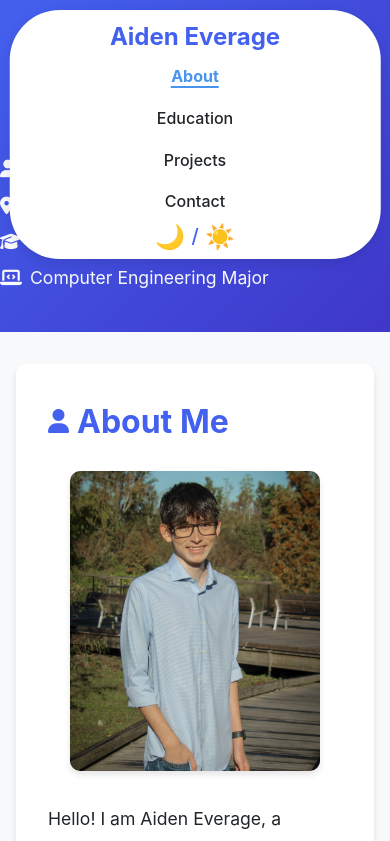
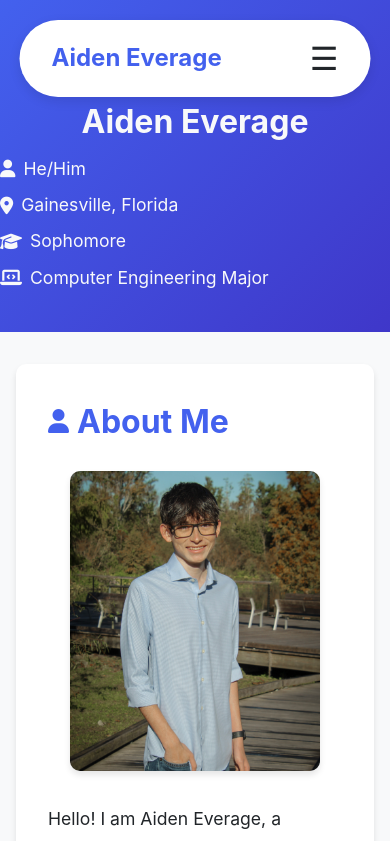
Before and after one commit to aideneverageuf/aideneverageuf.github.io, a React (Vite) app: page / in a window 390 px wide. Shown: the top 841 px of the page. Built offline with nearby package versions, Linux system fonts and the light colour scheme.

Commit message:
added hamburger menu for mobile

```diff
--- a/src/components/NavBar.jsx
+++ b/src/components/NavBar.jsx
@@ -1,12 +1,13 @@
-import React, { useEffect, useState } from 'react';
+import React, { useState, useEffect } from 'react';
 
 function Navbar({ toggleDarkMode }) {
   const [activeSection, setActiveSection] = useState('');
+  const [menuOpen, setMenuOpen] = useState(false);
 
   useEffect(() => {
     const handleScroll = () => {
       const sections = document.querySelectorAll('section');
-			const scrollPos = window.scrollY + window.innerHeight / 2; // Middle of screen
+      const scrollPos = window.scrollY + window.innerHeight / 2;
       let closestSection = '';
       let minDistance = Infinity;
 
@@ -28,24 +29,36 @@ function Navbar({ toggleDarkMode }) {
     return () => window.removeEventListener('scroll', handleScroll);
   }, []);
 
+  const toggleMenu = () => {
+    setMenuOpen(!menuOpen);
+  };
+
+  const closeMenu = () => {
+    setMenuOpen(false);
+  };
+
   return (
-    <nav className='navbar'>
+    <nav className="navbar">
       <div className="nav-container">
         <div className="logo">
           <a href="#">Aiden Everage</a>
         </div>
-            <ul className="nav-links">
-            <li><a href="#intro" className={activeSection === 'intro' ? 'active' : ''}>About</a></li>
-            <li><a href="#education" className={activeSection === 'education' ? 'active' : ''}>Education</a></li>
-            <li><a href="#projects" className={activeSection === 'projects' ? 'active' : ''}>Projects</a></li>
-            <li><a href="#contact" className={activeSection === 'contact' ? 'active' : ''}>Contact</a></li>
+
+        {/* Hamburger Icon for Mobile */}
+        <div className="hamburger" onClick={toggleMenu}>
+          ☰
+        </div>
+
+        {/* Nav Links */}
+        <ul className={`nav-links ${menuOpen ? 'active' : ''}`}>
+          <li><a href="#intro" onClick={closeMenu} className={activeSection === 'intro' ? 'active' : ''}>About</a></li>
+          <li><a href="#education" onClick={closeMenu} className={activeSection === 'education' ? 'active' : ''}>Education</a></li>
+          <li><a href="#projects" onClick={closeMenu} className={activeSection === 'projects' ? 'active' : ''}>Projects</a></li>
+          <li><a href="#contact" onClick={closeMenu} className={activeSection === 'contact' ? 'active' : ''}>Contact</a></li>
+          <li><button onClick={() => { toggleDarkMode(); closeMenu(); }} className="theme-toggle">🌙 / ☀️</button></li>
         </ul>
-            <button onClick={toggleDarkMode} className="theme-toggle">
-            🌙 / ☀️
-            </button>
       </div>
     </nav>
-
   );
 }
 
--- a/src/styles/global.css
+++ b/src/styles/global.css
@@ -279,24 +279,55 @@ h2 i {
   }
 }
 
+.hamburger {
+  display: none;
+  font-size: 2rem;
+  cursor: pointer;
+}
+
 @media (max-width: 768px) {
-  .navbar {
-    width: 95%;
-    top: 10px; /* closer to top on mobile */
-    padding: 0.5rem 1rem;
+  .nav-links {
+    position: absolute;
+    top: 80px; /* lower than navbar */
+    right: 0;
+    background-color: var(--card-bg);
+    width: 200px;
+    flex-direction: column;
+    align-items: flex-start;
+    padding: 1rem;
+    gap: 1rem;
+    box-shadow: 0 8px 16px rgba(0,0,0,0.2);
+    display: none;
+    border-radius: 10px;
+    z-index: 999;
+  }
+
+  .nav-links.active {
+    display: flex;
+  }
+
+  .hamburger {
+    display: block;
   }
 
   .nav-container {
-    flex-direction: column;
-    gap: 0.5rem;
+    justify-content: space-between;
   }
 
-  .nav-links {
-    flex-direction: column;
-    align-items: center;
-    gap: 1rem;
+  .nav-links a {
+    color: var(--text-dark);
+    font-weight: 600;
+  }
+
+  .dark .nav-links {
+    background-color: #2c2c2c;
+  }
+
+  .dark .nav-links a {
+    color: var(--text-light);
   }
 }
+
 
 @media (max-width: 768px) {
   .header-text h1 {
```
Lines whose indentation alone changed are shown as unchanged.
